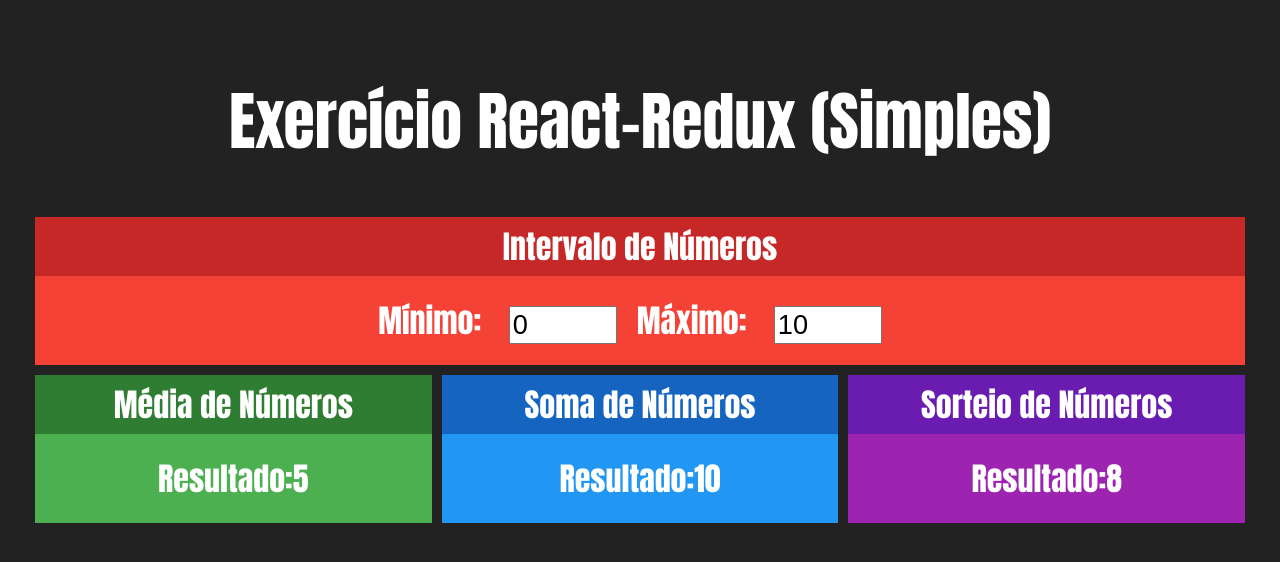
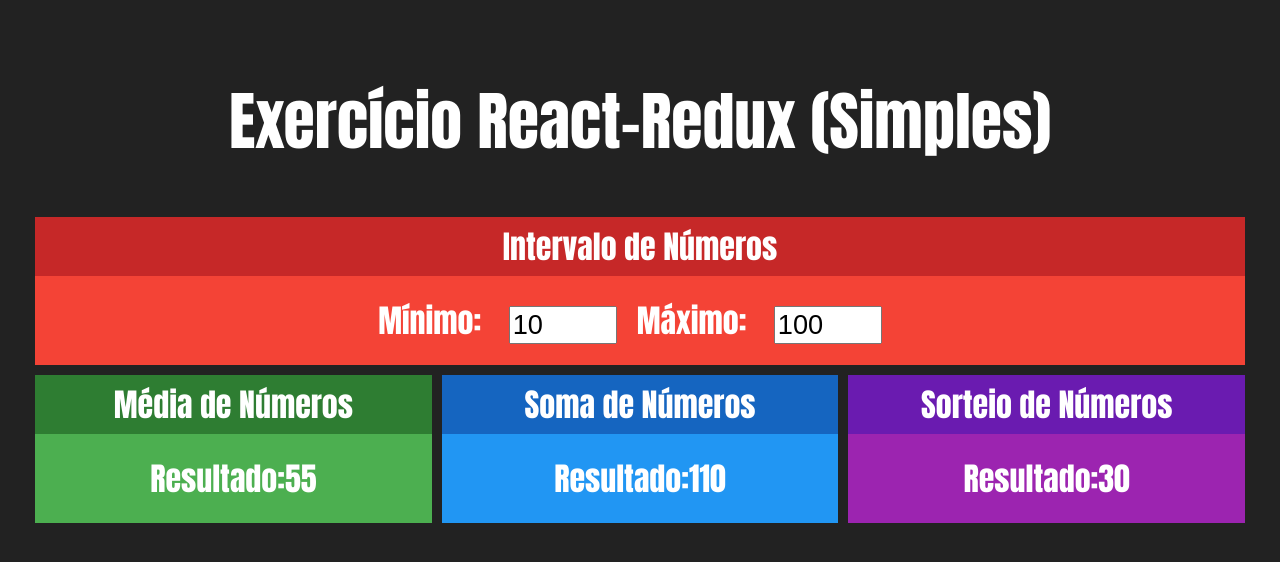
Before and after one commit to jpvieirah/Redux-Simples, a React (Create React App) app in the folder redux-simples/: page / in a window 1280 px wide. Shown: the top 562 px of the page. Built offline with nearby package versions, Linux system fonts and the light colour scheme.

Commit message:
Implementação SEM Redux

```diff
--- a/redux-simples/src/App.js
+++ b/redux-simples/src/App.js
@@ -1,3 +1,4 @@
+import React, { useState } from 'react';
 import './App.css';
 import Average from './components/Average';
 import Sum from './components/Sum';
@@ -5,16 +6,24 @@
 import Interval from './components/Interval';
 
 function App() {
+
+  const [min, setMin] = useState(10)
+  const [max, setMax] = useState(100)
+
   return (
     <div className="App" >
       <h1>Exercício React-Redux (Simples)</h1>
       <div className='linha'>
-      <Interval></Interval>
+      <Interval min={min} max={max}
+      onMinChanged={setMin}
+      onMaxChanged={setMax}
+
+      ></Interval>
       </div>
       <div className='linha'>
-      <Average></Average>
-      <Sum></Sum>
-      <PrizeDraw></PrizeDraw>
+      <Average min={min} max={max}></Average>
+      <Sum min={min} max={max}></Sum>
+      <PrizeDraw min={min} max={max}></PrizeDraw>
 
       </div>
     </div>
--- a/redux-simples/src/components/Average.jsx
+++ b/redux-simples/src/components/Average.jsx
@@ -3,12 +3,16 @@
 
 
 export default props => {
+
+    const min = props.min
+    const max = props.max
+
     return (
         <Card title="Média de Números" green>
             <div>
             <span>
                 <span>Resultado:</span>
-                <strong>5</strong>
+                <strong>{(max + min) / 2}</strong>
 
                 </span>
             </div>
--- a/redux-simples/src/components/Interval.jsx
+++ b/redux-simples/src/components/Interval.jsx
@@ -4,16 +4,21 @@
 
 
 export default props => {
+
+    const min = props.min
+    const max = props.max
+
+
     return (
         <Card title="Intervalo de Números" red>
             <div className="Interval">
             <span>
                 <strong>Mínimo: </strong>
-                <input type="number" value={0} readOnly/>
+                <input type="number" value={min} onChange={e => props.onMinChanged(+e.target.value)}/>
             </span>
             <span>
                 <strong>Máximo: </strong>
-                <input type="number" value={10} readOnly/>
+                <input type="number" value={max} onChange={e => props.onMaxChanged(+e.target.value)}/>
             </span>
             </div>
         </Card>
--- a/redux-simples/src/components/PrizeDraw.jsx
+++ b/redux-simples/src/components/PrizeDraw.jsx
@@ -3,12 +3,17 @@
 
 
 export default props => {
+
+    const min = props.min
+    const max = props.max
+    const aleatorio = parseInt(Math.random() * (max - min)) + min
+
     return (
         <Card title="Sorteio de Números" purple>
             <div>
             <span>
                 <span>Resultado:</span>
-                <strong>8</strong>
+                <strong>{ aleatorio }</strong>
 
                 </span>
             </div>
--- a/redux-simples/src/components/Sum.jsx
+++ b/redux-simples/src/components/Sum.jsx
@@ -3,12 +3,16 @@
 
 
 export default props => {
+
+    const min = props.min
+    const max = props.max
+
     return (
         <Card title="Soma de Números" blue>
             <div>
             <span>
                 <span>Resultado:</span>
-                <strong>10</strong>
+                <strong>{ max + min }</strong>
 
                 </span>
             </div>
```
